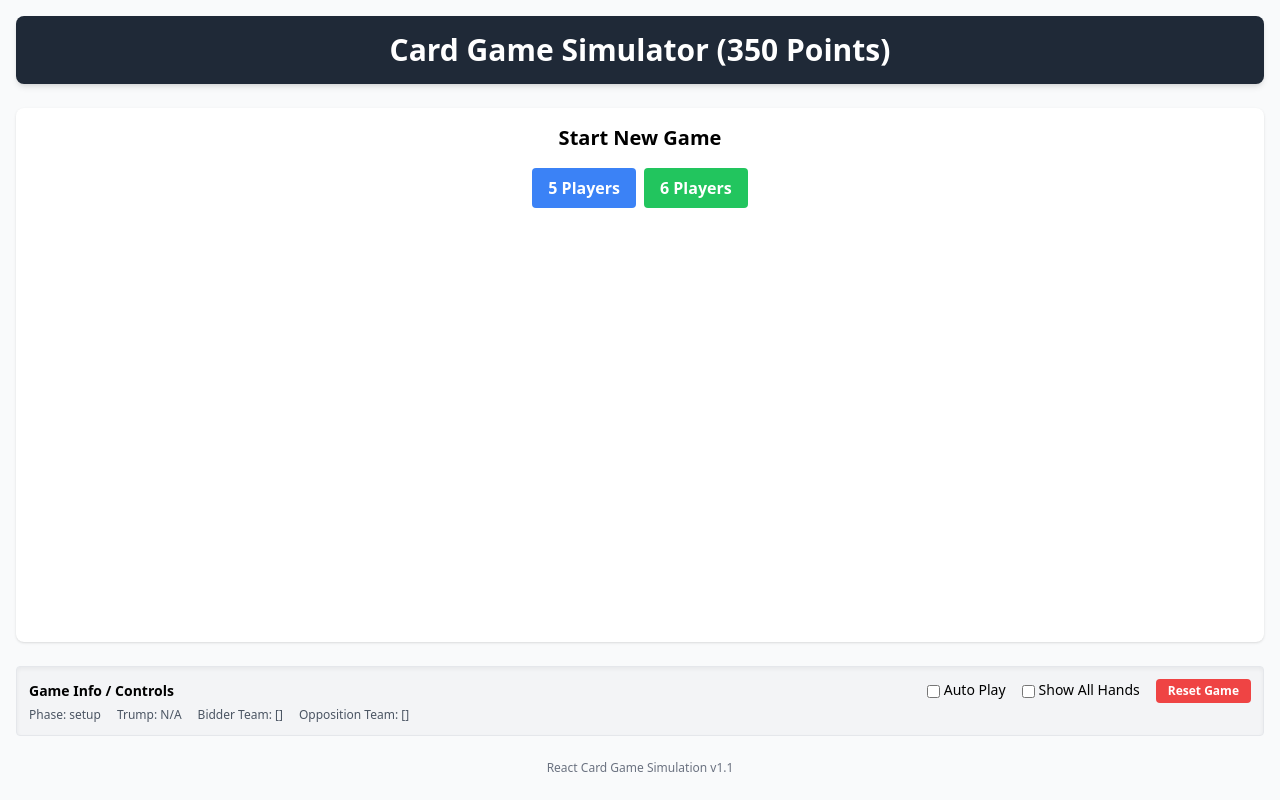
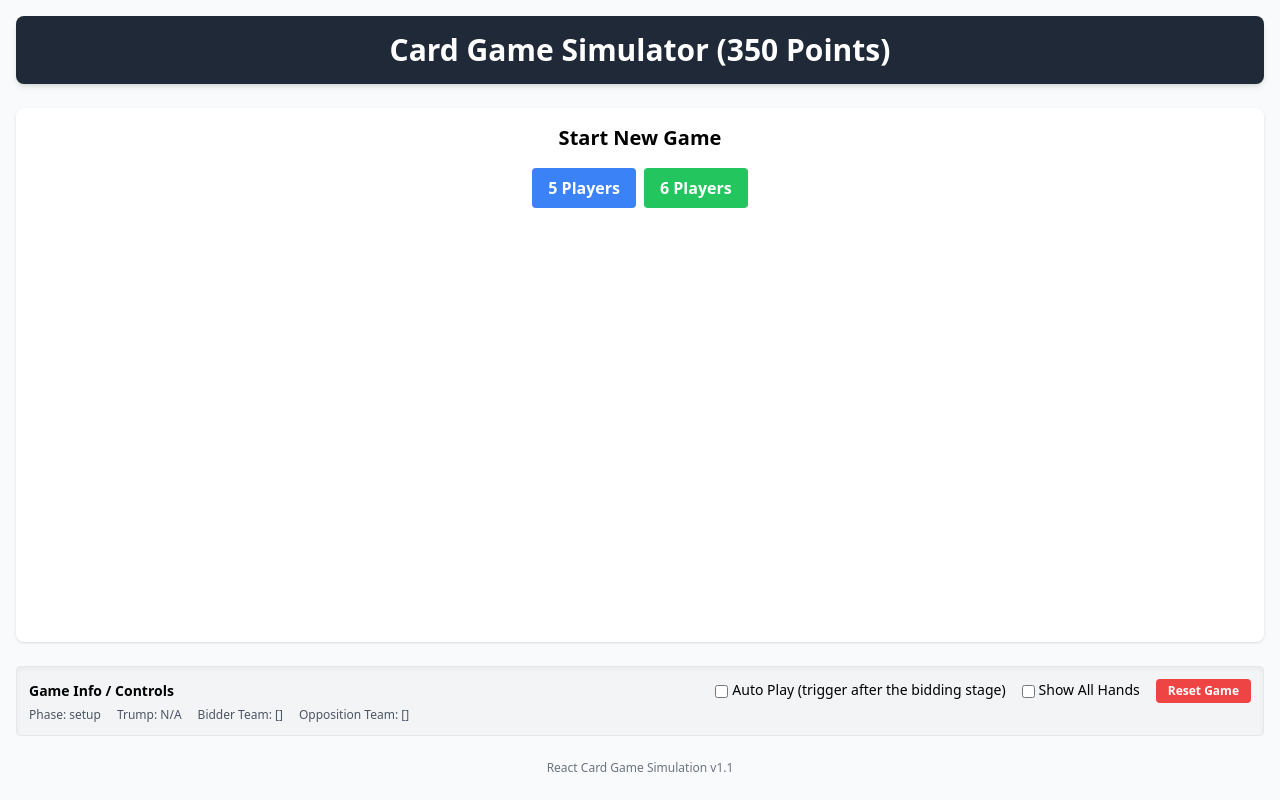
Before and after one commit to 745laurelwood/350, a React (Create React App) app: page / in a window 1280 px wide. Built offline with nearby package versions, Linux system fonts and the light colour scheme.

Commit message:
add auto play

```diff
--- a/src/App.js
+++ b/src/App.js
@@ -1013,7 +1013,7 @@ function App() {
                 <div>
                     <label className="mr-4">
                         <input type="checkbox" checked={isAutoPlayActive} onChange={(e) => setIsAutoPlayActive(e.target.checked)} className="mr-1 align-middle"/>
-                        Auto Play
+                        Auto Play (trigger after the bidding stage)
                     </label>
                     <label className="mr-4">
                         <input type="checkbox" checked={showHands} onChange={(e) => setShowHands(e.target.checked)} className="mr-1 align-middle"/>
```
